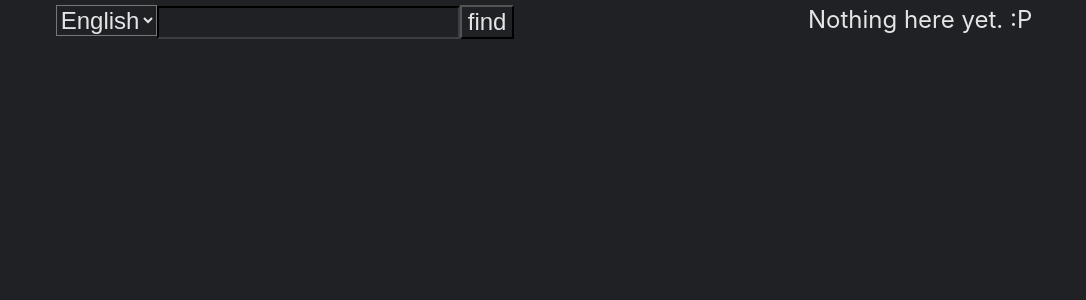
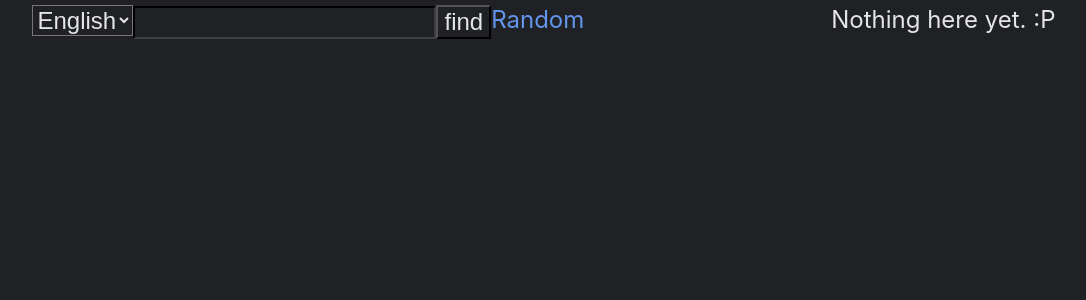
Before and after one commit to Geet-Shetty/TuluWebsite, a React (Create React App) app in the folder frontend/dictionary/: page / in a window 1280 px wide. Shown: the top 300 px of the page, without its empty margins (96-1182 px from the left). Built offline with nearby package versions, Linux system fonts and the light colour scheme.

Commit message:
added random button / removed extra param in link

```diff
--- a/frontend/dictionary/src/App.js
+++ b/frontend/dictionary/src/App.js
@@ -31,7 +31,18 @@ function App() {
 
   // useEffect(hook, []); // If the second parameter is an empty array [], then the effect is only run along with the first render of the component.
 
-  // const
+  const randomWord = (event) => {
+    wordService
+      .getWord_RAN()
+      .then((json_id) => {
+        console.log(json_id);
+        setIds(json_id._id);
+      })
+      .catch((error) => {
+        console.log(error);
+      });
+  };
+
   const searchID = (event) => {
     event.preventDefault();
     if (id !== 0) {
@@ -40,9 +51,6 @@ function App() {
         .then((json_word) => {
           setWord(json_word);
           console.log(word);
-          // console.log(word["word"]);
-          // console.log(word.word.english);
-          // console.table(word);
         })
         .catch((error) => {
           console.log(error);
@@ -60,9 +68,6 @@ function App() {
         .then((json_word_list) => {
           setWordList(json_word_list);
           console.log(json_word_list);
-          // console.log(word["word"]);
-          // console.log(word.word.english);
-          // console.table(word);
         })
         .catch((error) => {
           console.log(error);
@@ -79,9 +84,6 @@ function App() {
         .then((json_word_list) => {
           setWordList(json_word_list);
           console.log(json_word_list);
-          // console.log(word["word"]);
-          // console.log(word.word.english);
-          // console.table(word);
         })
         .catch((error) => {
           console.log(error);
@@ -91,19 +93,15 @@ function App() {
   };
 
   const handleIDChange = (event) => {
-    // console.log(event.target.value);
     setIds(event.target.value);
   };
 
   const handleTermChange = (event) => {
-    // console.log(event.target.value);
     setTerm(event.target.value);
   };
 
   const handleModeChange = (event) => {
-    // console.log(event.target.value);
     setSearchMode(event.target.value);
-    // console.log(term);
   };
 
   return (
@@ -127,8 +125,19 @@ function App() {
             }
             newVal={searchMode === "id" ? id : term}
           />
+          <NavLink
+            style={({ isActive }) => ({
+              display: "block",
+              color: isActive ? "white" : "cornflowerblue",
+            })}
+            onClick={randomWord}
+            to={`/display/${id}`}
+            key={1234}
+          >
+            {"Random"}
+          </NavLink>
         </div>
-        <List word_list={word_list} linkRouter={searchID} />
+        <List word_list={word_list} />
       </div>
       <Routes>
         <Route
--- a/frontend/dictionary/src/components/List.js
+++ b/frontend/dictionary/src/components/List.js
@@ -3,7 +3,7 @@ import { NavLink } from "react-router-dom";
 import Word from "./Word";
 
 // add checks to only do things if they are not null/undefined
-let List = ({ word_list, linkRouter }) => {
+let List = ({ word_list }) => {
   return (
     <>
       <ul className="words">
```
